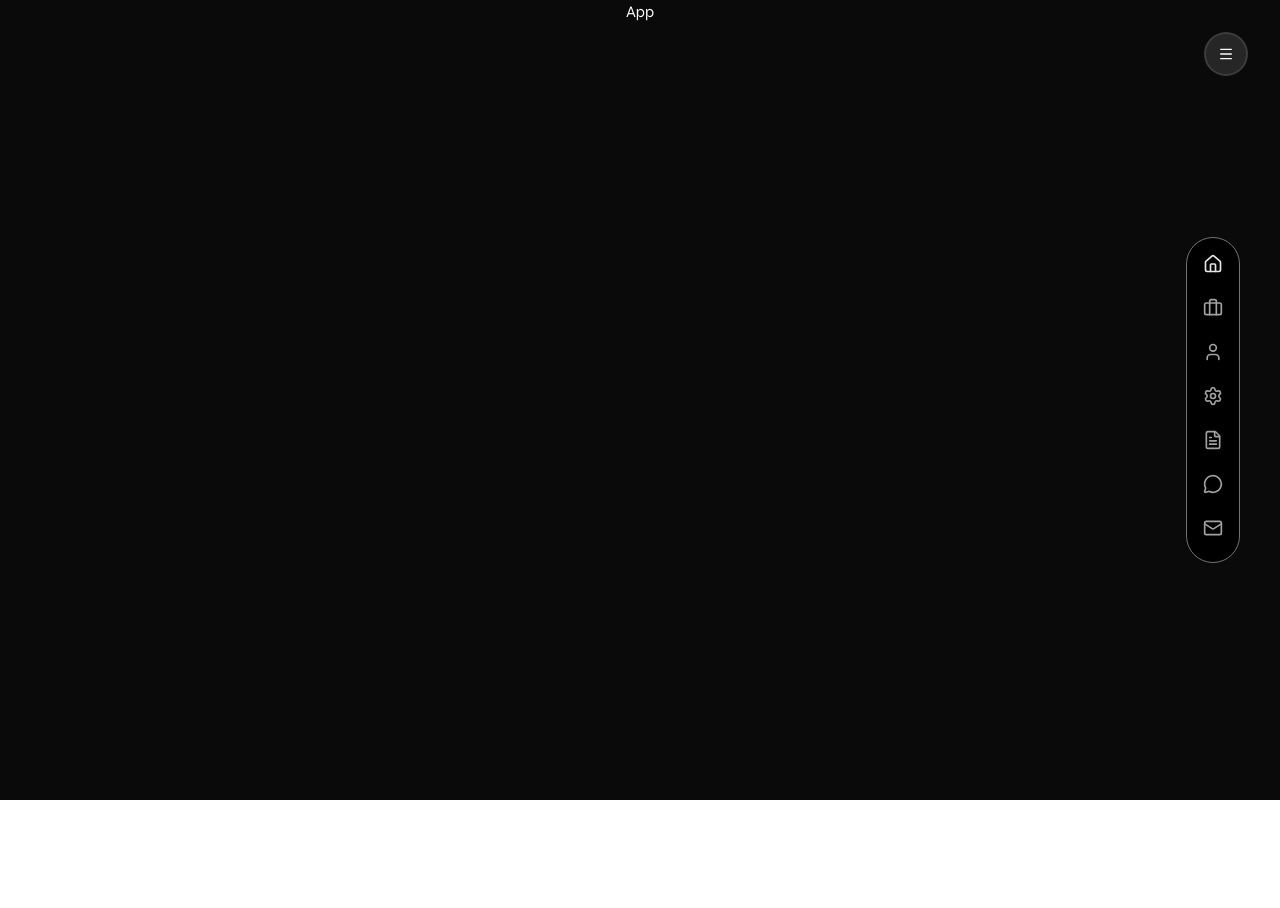
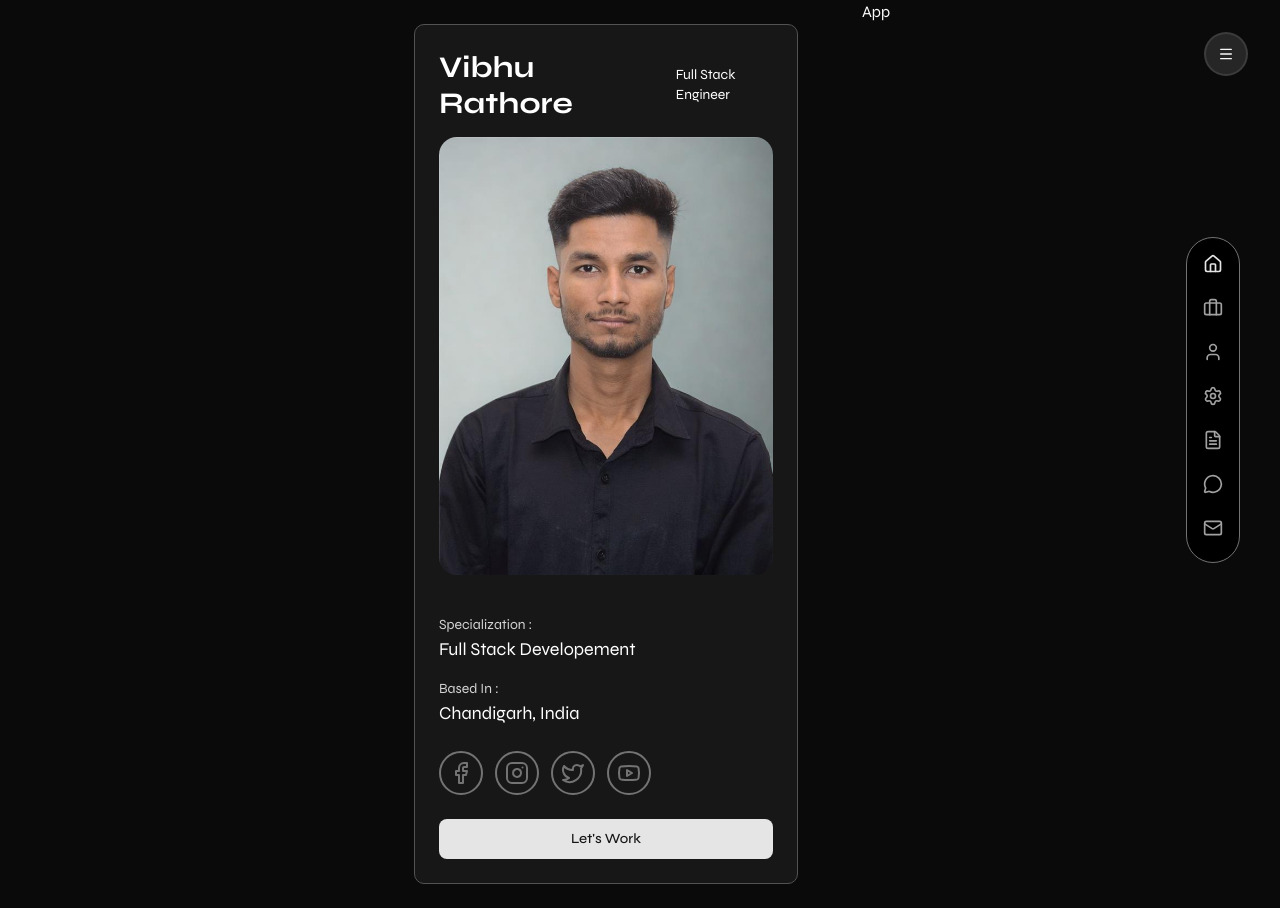
Before and after one commit to vibhuRathore/vibhuRathorePortfolio, a React (Vite) app: page / in a window 1280 px wide. Before the commit the page ends 800 px from the top, so only its background shows below. Built offline with nearby package versions, Linux system fonts and the light colour scheme.

Commit message:
feat : profile card complete

```diff
--- /dev/null
+++ b/src/components/Profile.tsx
@@ -0,0 +1,43 @@
+import { socialLinks } from "@/constants"
+import { Button } from "@/components/ui/button"
+
+const Profile = () => {
+    return (
+        <aside className="max-w-3xl border m-6 border-neutral-600 bg-neutral-900 text-white p-6 rounded-lg lg:sticky lg:left-0 lg:top-6  lg:w-96">
+            <div className="flex flex-col gap-4">
+                <div className="flex items-center justify-center gap-x-10">
+                    <h1 className="text-3xl font-bold">Vibhu Rathore</h1>
+                    <p className="text-sm">Full Stack Engineer</p>
+                </div>
+                <img src='/public/Image.jpeg' alt="vibhuRathore" className="lg:w-96 rounded-2xl object-cover" />
+
+                <div className="mt-6">
+                    <p className="text-sm text-neutral-300">Specialization :</p>
+
+                    <p className="text-lg capitalize">Full Stack developement</p>
+                </div>
+                <div>
+                    <p className="text-sm text-neutral-300">Based In :</p>
+
+                    <p className="text-lg capitalize">Chandigarh, India</p>
+                </div>
+
+                <div className="flex gap-3 pt-2 text-neutral-500">
+                    {socialLinks.map((social, i) => {
+                        const Icon = social.icon;
+                        return (
+                            <a key={i} href={social.link} className="hover:text-primary border-2 border-neutral-500 p-2 rounded-full hover:border-primary transition duration-200">
+                                <Icon className='size-6' />
+                            </a>
+                        )
+                    })}
+                </div>
+
+                <Button className="mt-2" size='lg'>Let's Work</Button>
+
+            </div>
+        </aside>
+    )
+}
+
+export default Profile
--- a/src/main.tsx
+++ b/src/main.tsx
@@ -4,12 +4,14 @@
 import App from './App.tsx'
 import Sidebar from '@/components/Sidebar.tsx'
 import FloatingMenu from './components/FloatingMenu.tsx'
+import Profile from './components/Profile.tsx'
 
 createRoot(document.getElementById('root')!).render(
   <StrictMode>
     <div className="min-h-screen lg:flex lg:justify-center lg:items-start lg:gap-10">
       <FloatingMenu/>
       <Sidebar/>
+      <Profile />
       <App />
     </div>
   </StrictMode>,
```
Also changed, not shown: public/Image.jpeg (added), public/avatar.jpg (deleted).
